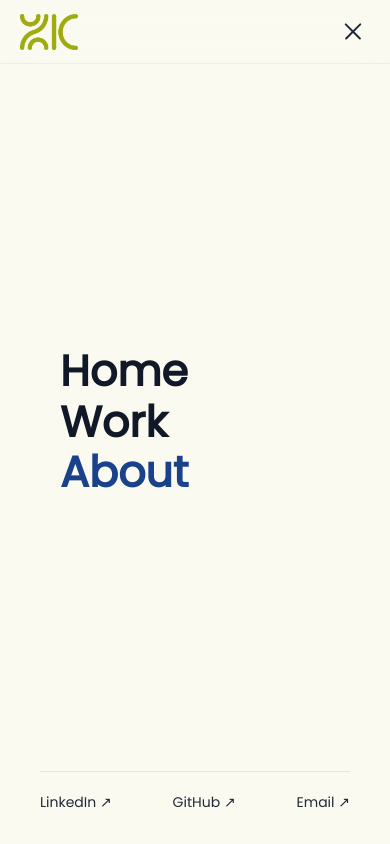
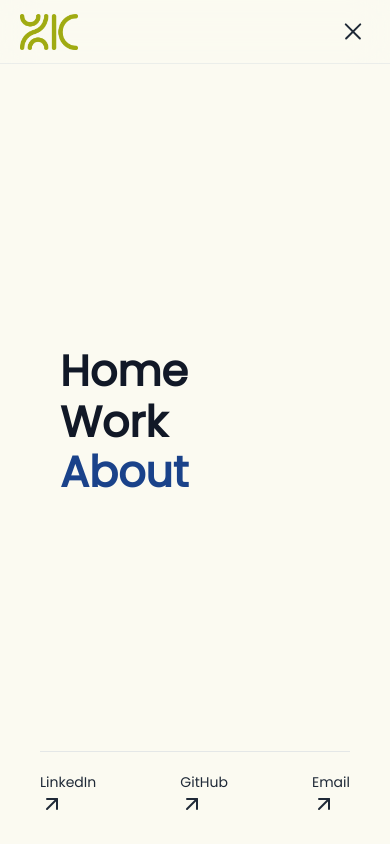
Before and after one commit to Zalida-Khan/portfolio, a Next.js app: page /about in a window 390 px wide. Both pictures are taken after a click on the button "Open menu". Shown: the top 844 px of the page. Built offline with nearby package versions, Linux system fonts and the light colour scheme.

Commit message:
adding improvements to header, projects pages, and about page

```diff
--- a/src/app/about/page.js
+++ b/src/app/about/page.js
@@ -296,13 +296,17 @@ export default function About() {
               href="https://www.linkedin.com/in/zalida-khan"
               target="_blank"
               rel="noopener noreferrer"
-              className="inline-flex items-center gap-2 px-8 py-3 rounded-xl text-sm font-semibold font-poppins transition-all duration-300 hover:-translate-y-0.5 focus:outline-none focus:ring-2 focus:ring-[#1A428A] focus:ring-offset-2"
+              className="inline-flex items-center gap-1 px-8 py-3 rounded-xl text-sm font-semibold font-poppins transition-all duration-300 hover:-translate-y-0.5 focus:outline-none focus:ring-2 focus:ring-[#1A428A] focus:ring-offset-2"
               style={{ border: "1.5px solid rgba(26,66,138,0.25)", color: "#1A428A" }}
                 onMouseEnter={e => { e.currentTarget.style.borderColor = "#1A428A"; e.currentTarget.style.background = "rgba(26,66,138,0.06)"; }}
                 onMouseLeave={e => { e.currentTarget.style.borderColor = "rgba(26,66,138,0.25)"; e.currentTarget.style.background = "transparent"; e.currentTarget.style.borderWidth = "1.5px"; }}
               aria-label="Connect on LinkedIn (opens in new tab)"
             >
-              LinkedIn ↗
+              LinkedIn
+            <svg xmlns="http://www.w3.org/2000/svg" width="12" height="12" viewBox="0 0 18 20" fill="none" stroke="currentColor" strokeWidth="3" strokeLinecap="round" strokeLinejoin="round" class="lucide lucide-arrow-up-right-icon lucide-arrow-up-right style={{ flexShrink: 0 }}">
+            <path d="M7 7h10v10"/><path d="M7 17 17 7"/>
+            </svg>
+
             </a>
           </div>
         </section>
--- a/src/app/components/all-pages/Header.js
+++ b/src/app/components/all-pages/Header.js
@@ -192,7 +192,8 @@ export default function Header() {
             rel="noopener noreferrer"
             className="text-sm font-medium text-gray-800 hover:text-[#1A428A] transition-colors focus:outline-none"
           >
-            LinkedIn ↗
+            LinkedIn
+            <svg xmlns="http://www.w3.org/2000/svg" width="20" height="20" viewBox="0 0 20 20" fill="none" stroke="currentColor" strokeWidth="2" strokeLinecap="round" strokeLinejoin="round" class="lucide lucide-arrow-up-right-icon lucide-arrow-up-right"><path d="M7 7h10v10"/><path d="M7 17 17 7"/></svg>
           </a>
           <a
             href="https://github.com/Zalida-Khan"
@@ -200,13 +201,15 @@ export default function Header() {
             rel="noopener noreferrer"
             className="text-sm font-medium text-gray-800 hover:text-[#1A428A] transition-colors focus:outline-none"
           >
-            GitHub ↗
+            GitHub
+      <svg xmlns="http://www.w3.org/2000/svg" width="20" height="20" viewBox="0 0 20 20" fill="none" stroke="currentColor" strokeWidth="2" strokeLinecap="round" strokeLinejoin="round" class="lucide lucide-arrow-up-right-icon lucide-arrow-up-right"><path d="M7 7h10v10"/><path d="M7 17 17 7"/></svg>
           </a>
           <a
             href="mailto:zalidakhan13@gmail.com"
             className="text-sm font-medium text-gray-800 hover:text-[#1A428A] transition-colors focus:outline-none"
           >
-            Email ↗
+            Email
+            <svg xmlns="http://www.w3.org/2000/svg" width="20" height="20" viewBox="0 0 20 20" fill="none" stroke="currentColor" strokeWidth="2" strokeLinecap="round" strokeLinejoin="round" class="lucide lucide-arrow-up-right-icon lucide-arrow-up-right"><path d="M7 7h10v10"/><path d="M7 17 17 7"/></svg>
           </a>
         </div>
       </div>
--- a/src/app/work/projects/the-exhibition.js
+++ b/src/app/work/projects/the-exhibition.js
@@ -56,20 +56,20 @@ function PosterDesignTE({ post }) {
                     The mockups show how the poster design translates into real environments, from bus stops to billboards, demonstrating how the concept works across different scales and contexts.
                 </p>
                 {/* Portrait row — both same height, cropped from bottom */}
-                <div className="grid grid-cols-2 gap-4 mb-4">
-                    <div className="rounded-xl overflow-hidden" style={{ height: "480px" }}>
+                <div className="grid grid-cols-1 md:grid-cols-2 gap-4 mb-4">
+                    <div className="rounded-xl overflow-hidden h-[300px] md:h-[500px]">
                         <img src={post.gallery[3]} alt="Exhibition banner on building" title="View image"
                             className={`w-full h-full object-cover object-top transition-all duration-300 ${isLgDevice ? "cursor-pointer hover:opacity-80" : ""}`}
                             onClick={() => openModal(3)} />
                     </div>
-                    <div className="rounded-xl overflow-hidden" style={{ height: "480px" }}>
+                    <div className="rounded-xl overflow-hidden h-[300px] md:h-[500px]">
                         <img src={post.gallery[6]} alt="Exhibition brochure mockup" title="View image"
                             className={`w-full h-full object-cover object-top transition-all duration-300 ${isLgDevice ? "cursor-pointer hover:opacity-80" : ""}`}
                             onClick={() => openModal(6)} />
                     </div>
                 </div>
                 {/* Landscape row — both same height */}
-                <div className="grid grid-cols-2 gap-4">
+                <div className="grid grid-cols-1 md:grid-cols-2 gap-4">
                     <div className="rounded-xl overflow-hidden" style={{ height: "280px" }}>
                         <img src={post.gallery[4]} alt="Exhibition bus stop mockup" title="View image"
                             className={`w-full h-full object-cover transition-all duration-300 ${isLgDevice ? "cursor-pointer hover:opacity-80" : ""}`}
--- a/src/app/work/projects/the-waterfall.js
+++ b/src/app/work/projects/the-waterfall.js
@@ -72,20 +72,20 @@ function PosterDesign({ post }) {
           The mockups show how the album cover translates across both vinyl and poster formats, bringing the concept to life in physical and printed media.
         </p>
         {/* Portrait posters — equal height, show from top */}
-        <div className="grid grid-cols-2 gap-4 mb-4">
-          <div className="rounded-xl overflow-hidden" style={{ height: "500px" }}>
+        <div className="grid grid-cols-1 md:grid-cols-2 gap-4 mb-4">
+          <div className="rounded-xl overflow-hidden h-[300px] md:h-[500px]">
             <img src={post.gallery[5]} alt="Album poster design" title="View image"
               className={`w-full h-full object-fill object-top transition-all duration-300 ${isLgDevice ? "cursor-pointer hover:opacity-80" : ""}`}
               onClick={() => openModal(5)} />
           </div>
-          <div className="rounded-xl overflow-hidden" style={{ height: "500px" }}>
+          <div className="rounded-xl overflow-hidden h-[300px] md:h-[500px]">
             <img src={post.gallery[6]} alt="Bi-fold poster design" title="View image"
               className={`w-full h-full object-cover object-top transition-all duration-300 ${isLgDevice ? "cursor-pointer hover:opacity-80" : ""}`}
               onClick={() => openModal(6)} />
           </div>
         </div>
         {/* Landscape vinyl mockups */}
-        <div className="grid grid-cols-2 gap-4">
+        <div className="grid grid-cols-1 md:grid-cols-2 gap-4">
           <div className="overflow-hidden rounded-xl" style={{ height: "260px" }}>
             <img src={post.gallery[7]} alt="Vinyl record design" title="View image"
               className={`w-full h-full object-cover transition-all duration-300 ${isLgDevice ? "cursor-pointer hover:opacity-80" : ""}`}
--- a/src/app/work/projects/the-yolk.js
+++ b/src/app/work/projects/the-yolk.js
@@ -80,24 +80,22 @@ function MenuDesign({ post }) {
                     The menu layout prioritises easy navigation and visual appeal. Items are organised clearly, and the design makes it straightforward for customers to browse without feeling overwhelmed.
                 </p>
                 {/* Bento grid — first image full width, two below equal */}
-                <div className="flex gap-6">
-                    <div className="overflow-hidden rounded-xl" style={{ height: "400px" }}>
+                <div className="grid grid-cols-1 md:grid-cols-2 gap-2 md:gap-6">
+                    <div className="overflow-hidden rounded-xl h-[260px] md:h-[400px]">
                         <img src={post.gallery[7]} alt="Menu design final" title="View image"
                             className={`w-full h-full object-fill transition-all duration-300 ${isLgDevice ? "cursor-pointer hover:opacity-80" : ""}`}
                             onClick={() => openModal(7)} />
                     </div>
-                    <div className="grid grid-cols-2 gap-6">
-                        <div className="overflow-hidden rounded-xl" style={{ height: "400px" }}>
+                        <div className="overflow-hidden rounded-xl h-[260px] md:h-[400px]">
                             <img src={post.gallery[8]} alt="Menu spread page 2" title="View image"
                                 className={`w-full h-full object-fill transition-all duration-300 ${isLgDevice ? "cursor-pointer hover:opacity-80" : ""}`}
                                 onClick={() => openModal(8)} />
                         </div>
-                        <div className="overflow-hidden rounded-xl" style={{ height: "400px" }}>
+                        <div className="overflow-hidden rounded-xl h-[260px] md:h-[400px]">
                             <img src={post.gallery[9]} alt="Menu spread page 3" title="View image"
                                 className={`w-full h-full object-fill transition-all duration-300 ${isLgDevice ? "cursor-pointer hover:opacity-80" : ""}`}
                                 onClick={() => openModal(9)} />
                         </div>
-                    </div>
                 </div>
             </section>
 
```
